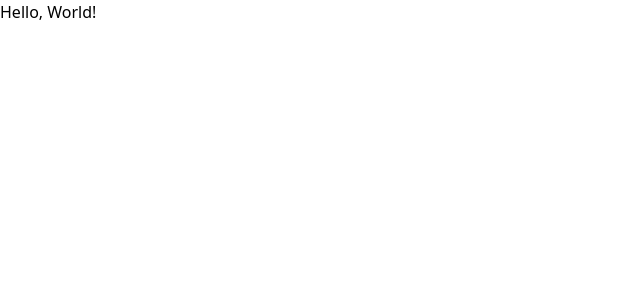
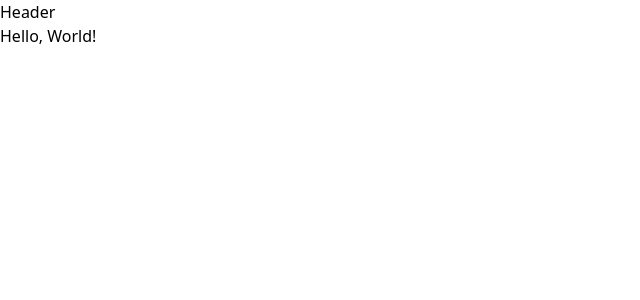
Before and after one commit to mojeeto/post-site_front, a React (Vite) app: page / in a window 1280 px wide. Shown: the top 300 px of the page, without its empty margins (0-640 px from the left). Built offline with nearby package versions, Linux system fonts and the light colour scheme.

Commit message:
add main layout

```diff
--- a/src/App.tsx
+++ b/src/App.tsx
@@ -1,7 +1,7 @@
+import MainLayout from "./layout/main-layout";
+
 function App() {
-  return (
-    <main>Hello, World!</main>
-  )
+  return <MainLayout>Hello, World!</MainLayout>;
 }
 
-export default App
+export default App;
--- /dev/null
+++ b/src/layout/main-layout.tsx
@@ -0,0 +1,12 @@
+import React from "react";
+
+const MainLayout: React.FC<{ children: React.ReactNode }> = ({ children }) => {
+  return (
+    <React.Fragment>
+      <header>Header</header>
+      <main>{children}</main>
+    </React.Fragment>
+  );
+};
+
+export default MainLayout;
```
